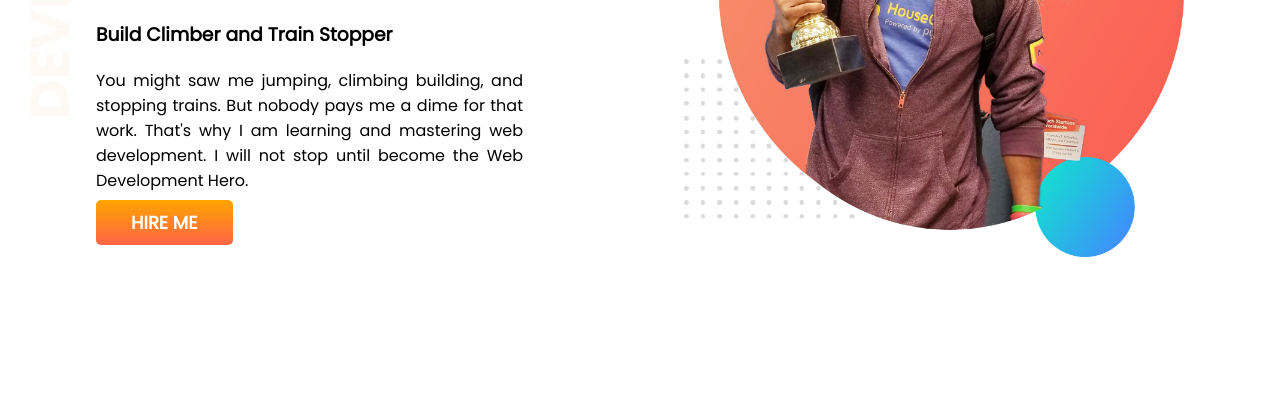
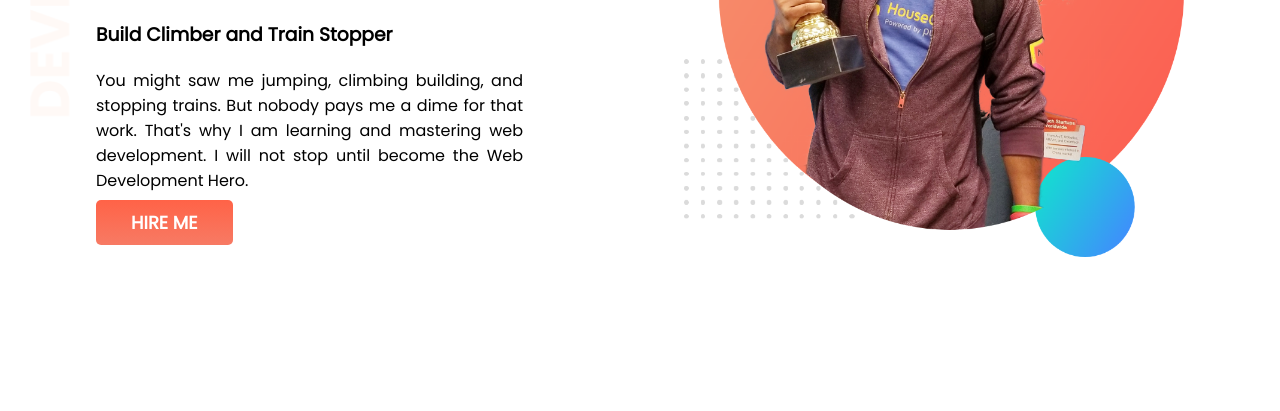
Before and after one commit to RajibulIslamEmon/dev-ports, a plain HTML site: page index.html in a window 1280 px wide. Shown: the part 243-654 px from the top of the page. Drawn offline with Linux system fonts and the light colour scheme.

Commit message:
slight changes

```diff
--- a/style.css
+++ b/style.css
@@ -66,7 +66,7 @@ h1 {
 
 .button-part {
     text-decoration: none;
-    background-image: linear-gradient(orange, tomato);
+    background-image: linear-gradient(tomato, rgb(247, 122, 100));
     color: white;
     font-size: large;
     font-weight: bold;
```
